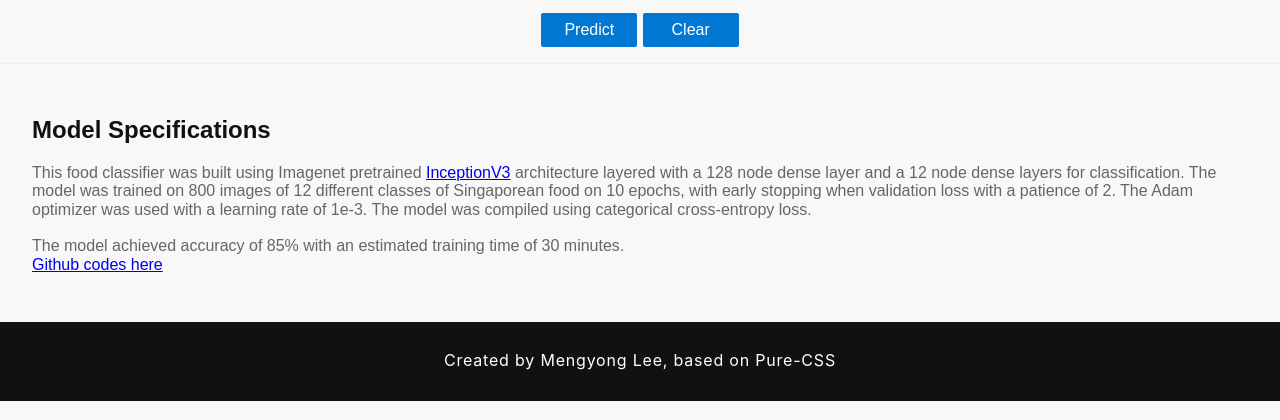
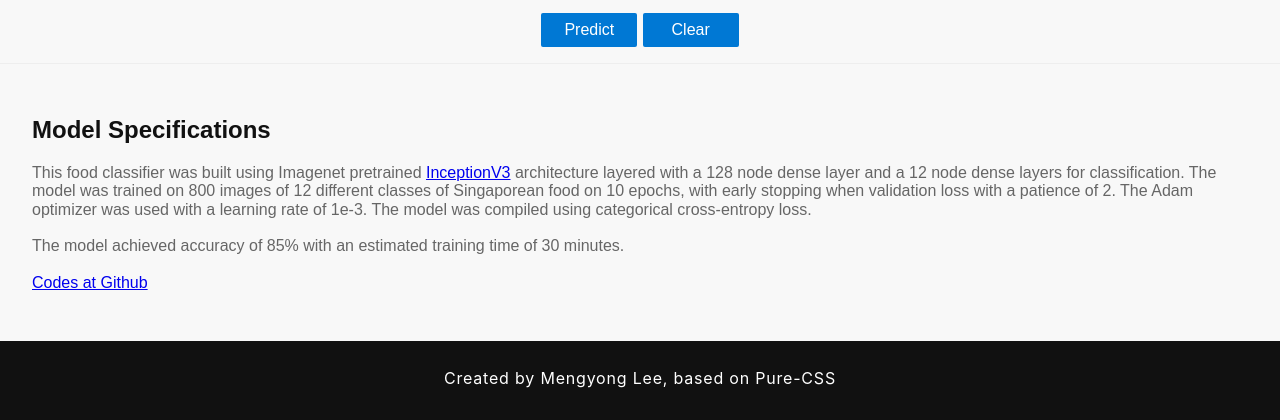
Before and after one commit to natelee-tw/food-classifier-docker, a Flask app: page / in a window 1280 px wide. Shown: the part 889-1309 px from the top of the page. Run offline with Flask 2, Linux system fonts and the light colour scheme.

```diff
--- a/src/templates/index.html
+++ b/src/templates/index.html
@@ -112,9 +112,9 @@
                     Singaporean food on 10 epochs, with early stopping when validation loss with a patience of 2. The Adam optimizer
                     was used with a learning rate of 1e-3. The model was compiled using categorical cross-entropy loss. <br>
                     <br>
-                    The model achieved accuracy of 85% with an estimated training time of 30 minutes.
+                    The model achieved accuracy of 85% with an estimated training time of 30 minutes.<br>
                     <br>
-                    <a href="https://github.com/mylee16/food-classifier-docker">Github codes here</a>
+                    <a href="https://github.com/mylee16/food-classifier-docker">Codes at Github</a>
                 </p>
 
             </div>
```
Also changed, not shown: README.md.
